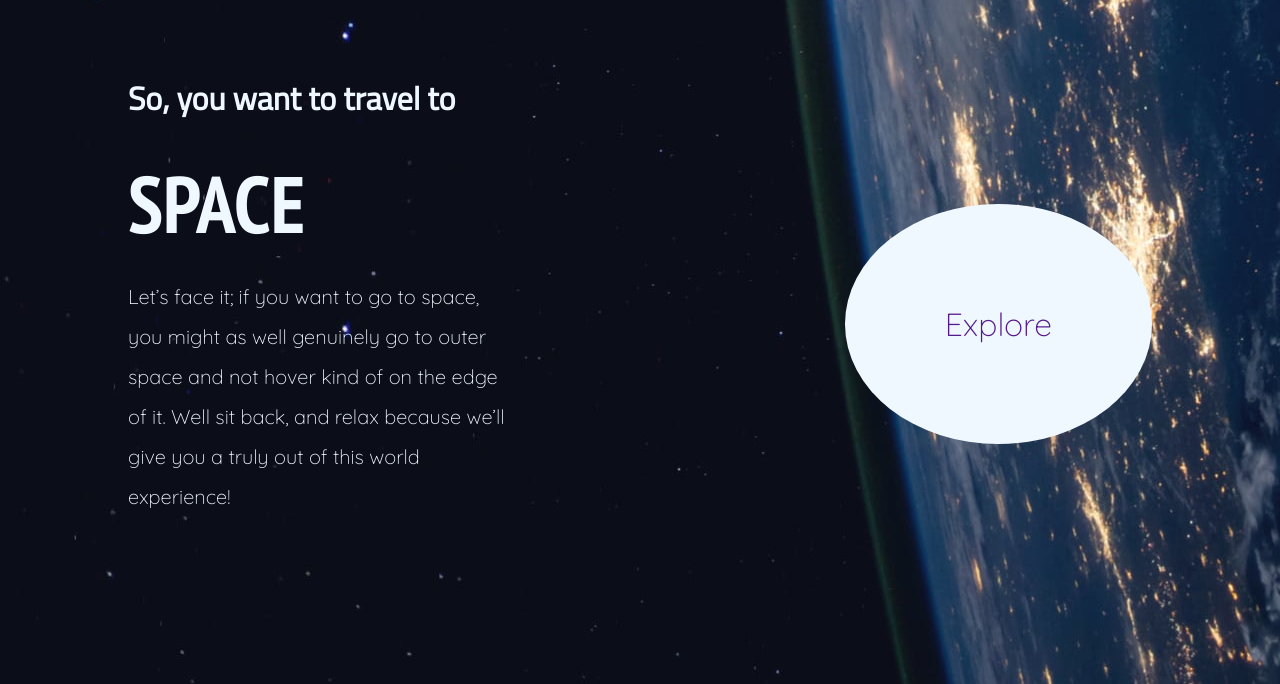
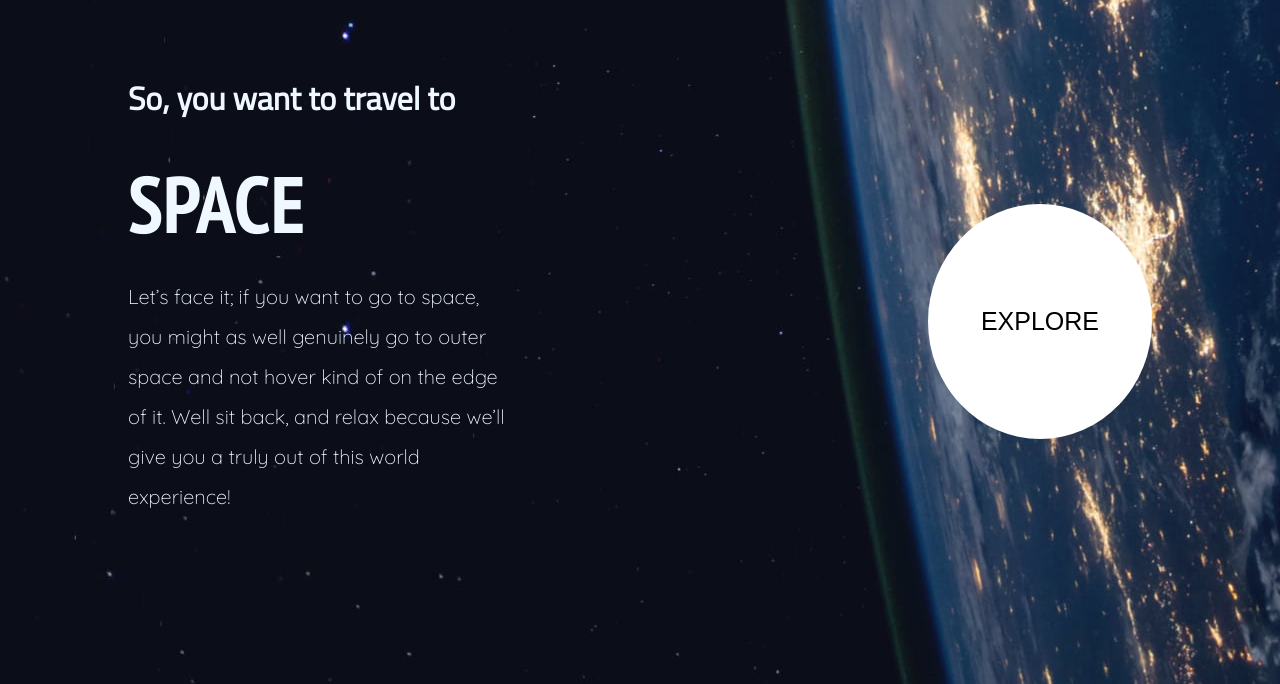
Before and after one commit to Sahraeidev/html-space-challenge, a plain HTML site: page index.html in a window 1280 px wide. Shown: the part 116-800 px from the top of the page. Drawn offline with Linux system fonts and the light colour scheme.

Commit message:
"EXPLORE" Button fixed

```diff
--- a/CSS/styles.css
+++ b/CSS/styles.css
@@ -62,13 +62,19 @@ h3{
     margin-top:25%;
     float: right;
     border-style: solid;
-    border-color: aliceblue;
-    background-color: aliceblue;
-    border-width: 100px;
-    font-size: 2rem;
+    margin-right: 10%;
     border-radius: 100%;
-    margin-right: 10%;
+    font-family: Arial;
+    color: #000000;
+    border-color: #ffffff;
+    font-size: 25px;
+    background: #ffffff;
+    padding: 100px 50px 100px 50px;
+    text-decoration: none;
 }
+.explore-btn {
+
+  }
 .home-page{
     background-image: url('../assets/home/background-home-desktop.jpg');
 }
--- a/index.html
+++ b/index.html
@@ -30,7 +30,7 @@
     because we’ll give you a truly out of this world experience!</p>
   </div>
 
-  <a href="" class="explore-btn">Explore</a>
+  <a href="" class="explore-btn">EXPLORE</a>
 
 
 </body>
```
